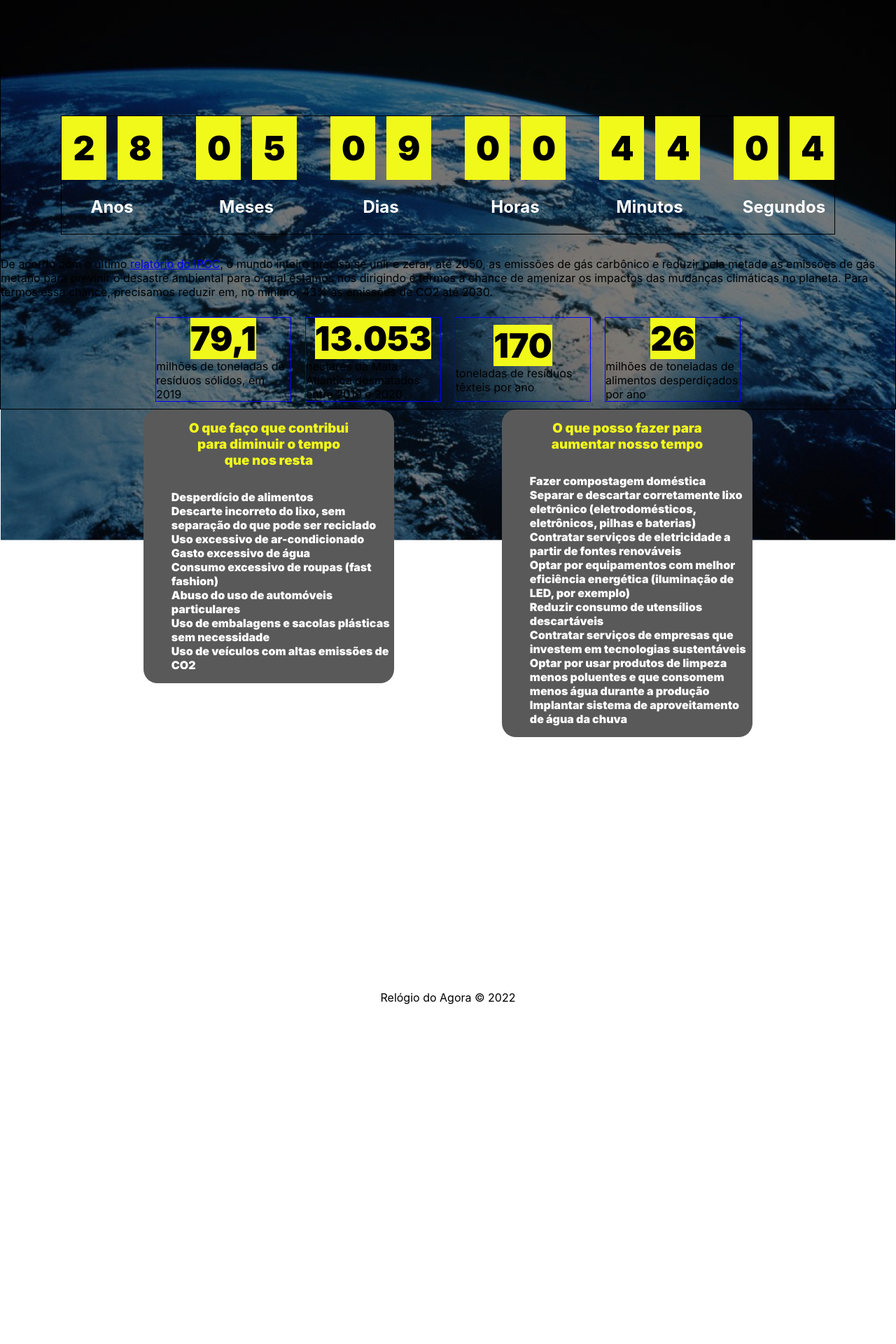
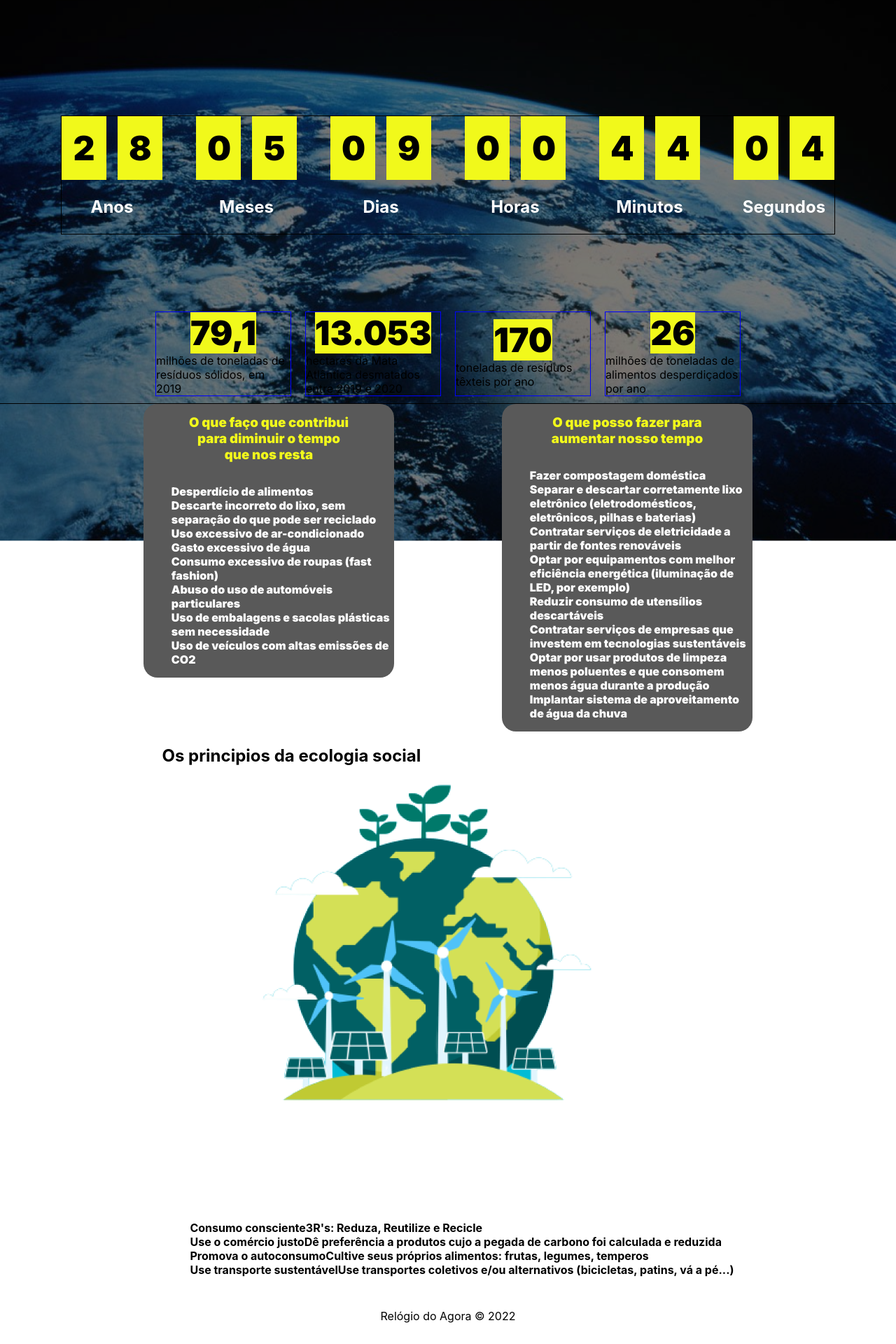
Before and after one commit to smcarolina/relogoio-do-agora, a React (Create React App) app in the folder relogio-do-agora/: page / in a window 1280 px wide. Shown: the part 172-2092 px from the top of the page at 70% size. Before the commit the page ends 1637 px from the top, so only its background shows below. Built offline with nearby package versions, Linux system fonts and the light colour scheme.

Commit message:
feat: create new eco section

```diff
--- a/relogio-do-agora/src/App.js
+++ b/relogio-do-agora/src/App.js
@@ -1,28 +1,27 @@
-import React from 'react'
-import styled from 'styled-components';
-import Banner from './components/Banner/Banner';
-import Clock from './components/Countdown/Clock';
-import Header from './components/Header/Header'
-import HabitsSession from './components/HabitsSession/HabitsSession';
-import Footer from './components/Footer/Footer';
+import React from "react";
+import styled from "styled-components";
+import Clock from "./components/Countdown/Clock";
+import EcoSection from "./components/EcoSection";
+import Footer from "./components/Footer/Footer";
+import HabitsSession from "./components/HabitsSession/HabitsSession";
+import Header from "./components/Header/Header";
 
 const App = () => {
-
   const Screen = styled.div`
     width: 100vw;
     display: flex;
     flex-direction: column;
     align-items: center;
-  `
+  `;
   return (
     <Screen>
       <Header />
-      <Clock id="home"/>
-      {/* <Banner/> */}
-      <HabitsSession/>
-      <Footer/>
+      <Clock id="home" />
+      <HabitsSession />
+      <EcoSection />
+      <Footer />
     </Screen>
   );
-}
+};
 
 export default App;
--- a/relogio-do-agora/src/components/Countdown/Clock.js
+++ b/relogio-do-agora/src/components/Countdown/Clock.js
@@ -2,42 +2,19 @@ import React from "react";
 import bannerImageSource from "../../assets/img/banner.png";
 import Banner from "../Banner/Banner";
 import Timer from "./script";
-import { BannerContainer, ClockContainer, List } from "./style";
+import { BannerContainer, ClockContainer } from "./style";
 
 const Clock = () => {
   return (
     <ClockContainer>
-      {/* <Title>Relogio do Amanhã</Title> */}
-
       <BannerContainer
         src={bannerImageSource}
         alt="Banner mostrando uma foto do planeta terra"
       />
 
-      <List>
-        <Timer />
-      </List>
+      <Timer />
 
-      <p>
-        De acordo com o último{" "}
-        <a
-          target={"_blank"}
-          href="https://www.ipcc.ch/site/assets/uploads/2019/07/SPM-Portuguese-version.pdf"
-        >
-          relatório do IPCC
-        </a>
-        , o mundo inteiro precisa se unir e zerar, até 2050, as emissões de gás
-        carbônico e reduzir pela metade as emissões de gás metano para previnir
-        o desastre ambiental para o qual estamos nos dirigindo e termos a chance
-        de amenizar os impactos das mudanças climáticas no planeta. Para termos
-        essa chance, precisamos reduzir em, no mínimo, 43% as emissões de CO2
-        até 2030.
-      </p>
       <Banner />
-      {/* <p>De acordo com o último <a target={"_blank"} href="https://www.ipcc.ch/site/assets/uploads/2019/07/SPM-Portuguese-version.pdf">relatório do IPCC</a>, o mundo inteiro precisa se unir e zerar, até 2050, as emissões de gás carbônico e reduzir pela metade as emissões de gás metano para previnir o desastre ambiental para o qual estamos nos dirigindo e termos a chance de amenizar os impactos das mudanças climáticas no planeta. Para termos essa chance, precisamos reduzir em, no mínimo, 43% as emissões de CO2 até 2030.</p>
-        <p>O Relógio do Agora marca quanto tempo temos para agir e salvar nosso lar.</p>
-        <p>Esse é um esforço coletivo, que depende não só da população, mas, principalmente de políticas públicas e ações da iniciativa privada. A curto prazo, a preservação ambiental não interessa ao mercado financeiro, e é vista como gasto. Mas o preço cobrado no futuro pela falta de ações hoje será catastrófico.</p>
-        <p>Descubra aqui formas de contribuir e ajudar a preservar o planeta!</p> */}
     </ClockContainer>
   );
 };
--- a/relogio-do-agora/src/components/Countdown/script.js
+++ b/relogio-do-agora/src/components/Countdown/script.js
@@ -1,6 +1,6 @@
 import { useEffect, useMemo, useState } from "react";
 import Countdown from "./countdown";
-import { Item, TimeSlot, TimeSlotLabel } from "./style";
+import { Item, List, TimeSlot, TimeSlotLabel } from "./style";
 
 const FINAL_DATE = "13 May 2050 20:00:00 GMT-0300";
 const finalDateInstance = new Date(FINAL_DATE);
@@ -40,7 +40,9 @@ export default function Timer() {
     }, ONE_SECOND);
   }, []);
 
-  return countdown.map((slot, index1) => (
+  return (
+    <List>
+      {countdown.map((slot, index1) => (
         <li key={index1}>
           <TimeSlot>
             {slot.time.map((value, index2) => (
@@ -49,5 +51,7 @@ export default function Timer() {
           </TimeSlot>
           <TimeSlotLabel>{slot.label}</TimeSlotLabel>
         </li>
-  ));
+      ))}
+    </List>
+  );
 }
--- a/relogio-do-agora/src/components/Countdown/style.js
+++ b/relogio-do-agora/src/components/Countdown/style.js
@@ -4,6 +4,7 @@ export const ClockContainer = styled.div`
   display: flex;
   flex-direction: column;
   justify-content: center;
+  width: 100%;
   align-items: center;
   margin-top: 10vh;
   border: 1px solid black;
@@ -27,6 +28,7 @@ export const List = styled.ul`
   justify-content: center;
   gap: 3rem;
   margin-top: 20%;
+  margin-bottom: 100px;
   padding: 0;
   border: solid 1px;
   text-align: center;
--- /dev/null
+++ b/relogio-do-agora/src/components/EcoSection/index.jsx
@@ -0,0 +1,55 @@
+import ecoBackgroundImageSource from "../../assets/img/eco-background.png";
+import * as StyledComponent from "./styles";
+
+const cards = [
+  {
+    icon: "",
+    title: "Consumo consciente",
+    subtitle: "3R's: Reduza, Reutilize e Recicle",
+  },
+  {
+    icon: "",
+    title: "Use o comércio justo",
+    subtitle:
+      "Dê preferência a produtos cujo a pegada de carbono foi calculada e reduzida",
+  },
+  {
+    icon: "",
+    title: "Promova o autoconsumo",
+    subtitle: "Cultive seus próprios alimentos: frutas, legumes, temperos",
+  },
+  {
+    icon: "",
+    title: "Use transporte sustentável",
+    subtitle:
+      "Use transportes coletivos e/ou alternativos (bicicletas, patins, vá a pé...)",
+  },
+];
+
+export default function EcoSection() {
+  return (
+    <StyledComponent.EcoSectionContainer>
+      <StyledComponent.EcoTitle>
+        Os principios da ecologia social
+      </StyledComponent.EcoTitle>
+
+      <StyledComponent.EcoBanner src={ecoBackgroundImageSource} />
+
+      <StyledComponent.EcoCards>
+        {cards.map((card, index) => (
+          <StyledComponent.EcoCard key={index}>
+            <StyledComponent.EcoCardIcon src={card.icon} />
+
+            <StyledComponent.EcoCardTitle>
+              {card.title}
+            </StyledComponent.EcoCardTitle>
+
+            <StyledComponent.EcoCardSubtitle>
+              {card.subtitle}
+            </StyledComponent.EcoCardSubtitle>
+          </StyledComponent.EcoCard>
+        ))}
+      </StyledComponent.EcoCards>
+    </StyledComponent.EcoSectionContainer>
+  );
+}
--- /dev/null
+++ b/relogio-do-agora/src/components/EcoSection/styles.js
@@ -0,0 +1,17 @@
+import styled from "styled-components";
+
+export const EcoSectionContainer = styled.section``;
+
+export const EcoTitle = styled.h2``;
+
+export const EcoBanner = styled.img``;
+
+export const EcoCards = styled.ul``;
+
+export const EcoCard = styled.li``;
+
+export const EcoCardIcon = styled.img``;
+
+export const EcoCardTitle = styled.strong``;
+
+export const EcoCardSubtitle = styled.strong``;
--- a/relogio-do-agora/src/components/HabitsSession/style.js
+++ b/relogio-do-agora/src/components/HabitsSession/style.js
@@ -1,39 +1,34 @@
-import styled from 'styled-components'
+import styled from "styled-components";
 
 export const SessionContainer = styled.div`
   display: flex;
   justify-content: space-around;
-    /* border: 1px solid black; */
-    height: 100vh;
   width: 80%;
-`
+`;
 
 export const HabitContainer = styled.div`
   display: flex;
   flex-direction: column;
-    /* justify-content: center; */
   align-items: center;
-    /* text-align: center; */
   width: 35%;
   height: fit-content;
-    /* border: 1px solid black; */
   background-color: #595959;
   border-radius: 20px;
-`
+`;
 
 export const Title = styled.h3`
-    font-family: 'Inter';
+  font-family: "Inter";
   color: #f1f91b;
   margin: 15px 60px;
   text-align: center;
-`
+`;
 
 export const Lista = styled.ul`
-    font-family: 'Inter';
+  font-family: "Inter";
   font-weight: bold;
   color: #fff;
-`
+`;
 
 export const Item = styled.li`
-    font-family: 'Inter';
-`
+  font-family: "Inter";
+`;
```
Also changed, not shown: relogio-do-agora/src/assets/img/eco-background.png (added). Lines whose indentation alone changed are shown as unchanged.
